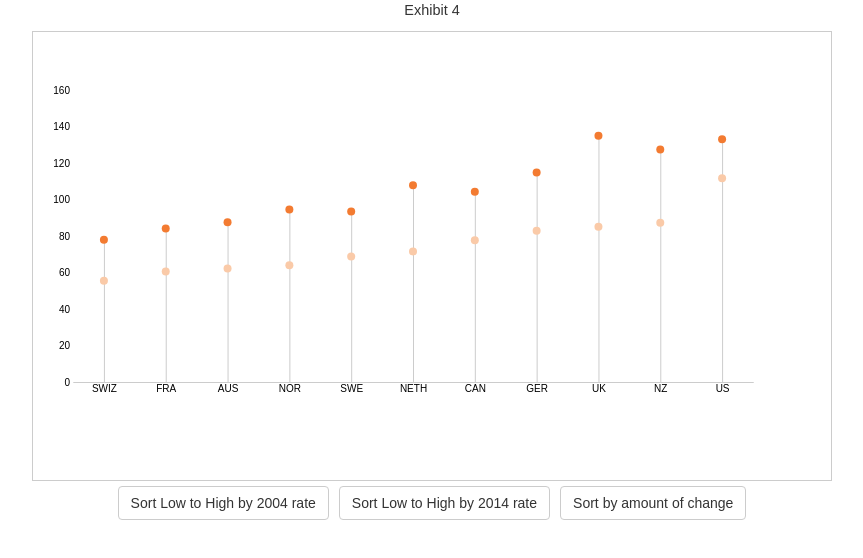
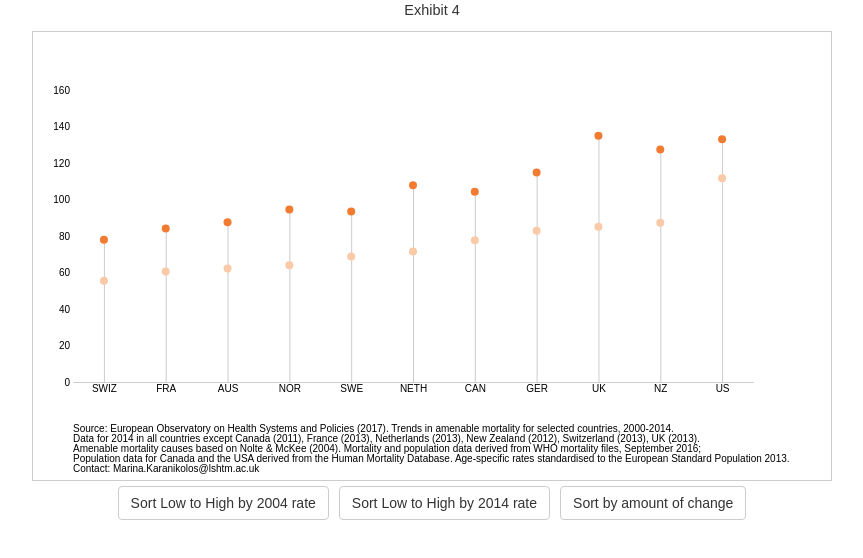
Before and after one commit to TheeSweeney/d3Commonwealth4, a plain HTML site: page index.html in a window 1280 px wide. Shown: the whole page, without its empty margins (208-1071 px from the left). Drawn offline with nearby package versions, Linux system fonts and the light colour scheme.

Commit message:
note added

```diff
--- a/app.js
+++ b/app.js
@@ -64,6 +64,44 @@ function plotAxes(params){//duplicated in ex1
       .classed('y axis', true)
       .attr('transform','translate(0,0)')
       .call(params.axis.y)
+
+  d3.select('.note')
+    .remove()
+  d3.select('.display')//Note
+    .append('text')
+    .attr('id', 'note1')
+    .attr('x',0)
+    .attr('y', height + 50)
+    .classed('alignLeft note', true)
+    .html('Source: European Observatory on Health Systems and Policies (2017). Trends in amenable mortality for selected countries, 2000-2014.')
+  d3.select('.display')//Note
+    .append('text')
+    .attr('id', 'note1')
+    .attr('x',0)
+    .attr('y', height + 60)
+    .classed('alignLeft note', true)
+    .html('Data for 2014 in all countries except Canada (2011), France (2013), Netherlands (2013), New Zealand (2012), Switzerland (2013), UK (2013).')
+  d3.select('.display')//Note
+    .append('text')
+    .attr('id', 'note1')
+    .attr('x',0)
+    .attr('y', height + 70)
+    .classed('alignLeft note', true)
+    .html('Amenable mortality causes based on Nolte & McKee (2004). Mortality and population data derived from WHO mortality files, September 2016;')
+  d3.select('.display')//Note
+    .append('text')
+    .attr('id', 'note1')
+    .attr('x',0)
+    .attr('y', height + 80)
+    .classed('alignLeft note', true)
+    .html('Population data for Canada and the USA derived from the Human Mortality Database. Age-specific rates standardised to the European Standard Population 2013.')
+d3.select('.display')//Note
+    .append('text')
+    .attr('id', 'note1')
+    .attr('x',0)
+    .attr('y', height + 90)
+    .classed('alignLeft note', true)
+    .html('Contact: Marina.Karanikolos@lshtm.ac.uk')
 }
 
 function plotLines(params){
--- a/main.css
+++ b/main.css
@@ -35,3 +35,7 @@ body,html{
 	border-width: 1px;
 	border-color: #ccc;
 }
+
+.note {
+	font-size: 10px;
+}
```
